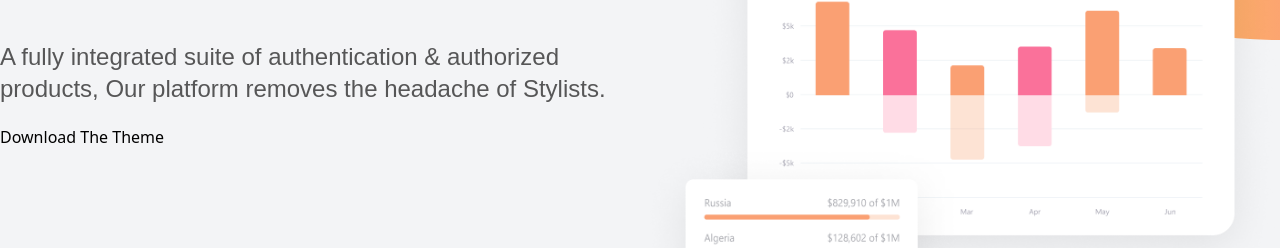
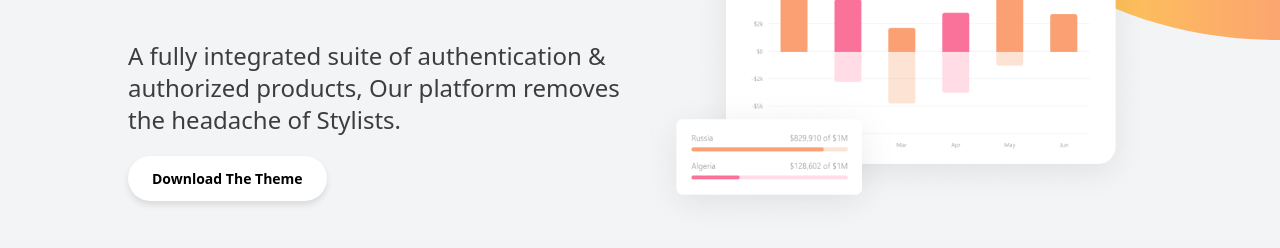
Before and after one commit to tranathi/Tailwind, a plain HTML site: page Tailwind/index.html in a window 1280 px wide. Shown: the part 283-531 px from the top of the page. Drawn offline with nearby package versions, Linux system fonts and the light colour scheme.

Commit message:
Update index.css

```diff
--- a/Tailwind/index.css
+++ b/Tailwind/index.css
@@ -1,4 +1,16 @@
+*,
+::before,
+::after {
+  box-sizing: border-box;
+  border-width: 0;
+  border-style: solid;
+  border-color: #e5e7eb;
+}
 
+::before,
+::after {
+  --tw-content: '';
+}
 html,
 :host {
     line-height: 1.5;
@@ -11,16 +23,10 @@ html,
     font-variation-settings: normal;
     -webkit-tap-highlight-color: transparent;
 }
-
-body {
+body{
     margin: 0;
     line-height: inherit;
-}
-
-hr {
-  height: 0;
-  color: inherit;
-  border-top-width: 1px;
+    font-size: 15px;
 }
 
 h1,
@@ -29,27 +35,59 @@ h3,
 h4,
 h5,
 h6 {
-  font-family: Merriweather, sans-serif;
-    font-weight: 700;
-    line-height: 1.25;
-    --tw-text-opacity: 1;
-    color: rgb(34 34 34 / var(--tw-text-opacity));
+    font-size: inherit;
+    font-weight: inherit;
 }
-h1,
 
 img,
+svg,
+video,
+canvas,
+audio,
+iframe,
+embed,
+object {
+    display: block;
+    /* vertical-align: middle; */
+}
+
+image,
 video {
     max-width: 100%;
     height: auto;
 }
-
 .container {
     width: 100%;
     margin-right: auto;
     margin-left: auto;
-  padding-right: 2rem;
-  padding-left: 2rem;
+    padding-right: 0.8rem;
+    padding-left: 0.8rem;
 }
+
+/* banner */
+
+.banner {
+    width: 80%;
+    margin: 0 auto;
+}
+
+.button {
+    display: inline-block;
+    margin-top: 24px;
+    background-color: white;
+    border-radius: 1.5rem;
+    font-size: 0.875rem;
+    font-weight: 600;
+    padding: 0.75rem 1.5rem;
+    box-shadow: 0 4px 6px rgba(0, 0, 0, 0.1);
+    transition: box-shadow 0.2s ease-in-out;
+  }
+
+  .button:hover {
+    box-shadow: none;
+  }
+
+/* co */
 .row {
     --bs-gutter-x: 2rem;
     --bs-gutter-y: 0;
```
Lines whose indentation alone changed are shown as unchanged.
